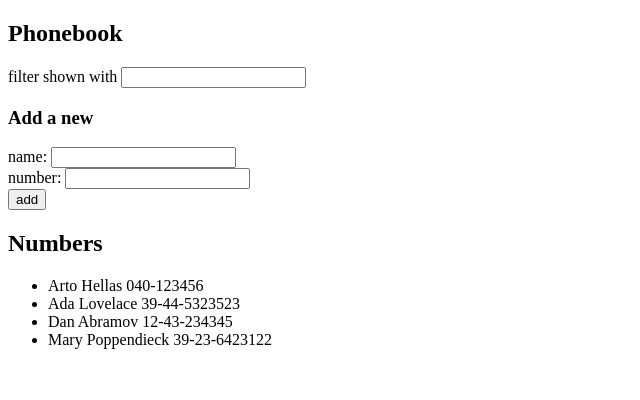
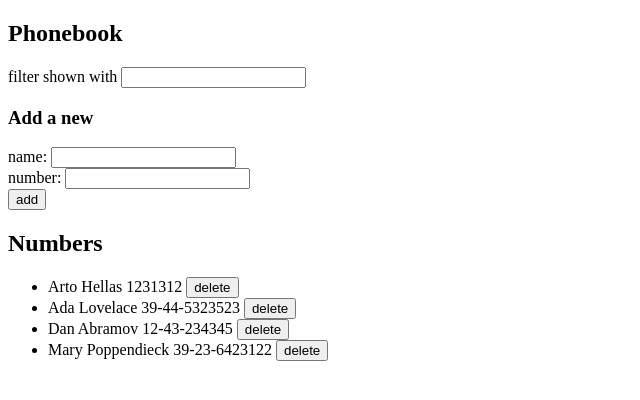
Before and after one commit to mohsintahiri/Full-Stack-Open, a React (Vite) app in the folder part2/phonebook/: page / in a window 1280 px wide. Shown: the top 400 px of the page, without its empty margins (0-640 px from the left). Built offline with nearby package versions, Linux system fonts and the light colour scheme; data requests are answered from the project's data file.

Commit message:
Refactor PersonForm and Persons components to handle person updates and deletions, and update personService methods for better functionality

```diff
--- a/part2/phonebook/db.json
+++ b/part2/phonebook/db.json
@@ -2,7 +2,7 @@
   "persons": [
     {
       "name": "Arto Hellas",
-      "number": "040-123456",
+      "number": "1231312",
       "id": "1"
     },
     {
@@ -20,5 +20,6 @@
       "number": "39-23-6423122",
       "id": "4"
     }
-  ]
+  ],
+  "$schema": "./node_modules/json-server/schema.json"
 }
--- a/part2/phonebook/src/App.jsx
+++ b/part2/phonebook/src/App.jsx
@@ -25,7 +25,7 @@ const App = () => {
       <h3>Add a new</h3>
       <PersonForm persons={persons} setPersons={setPersons}/>
       <h2>Numbers</h2>
-      <Persons personsToShow={personsToShow}/>
+      <Persons personsToShow={personsToShow} persons={persons} setPersons={setPersons}/>
     </div>
   )
 }
--- a/part2/phonebook/src/components/PersonForm.jsx
+++ b/part2/phonebook/src/components/PersonForm.jsx
@@ -4,26 +4,44 @@ import personService from "../services/persons"
 const PersonForm = ({persons, setPersons})=>{
   const [newName, setNewName] = useState('')
   const [newNumber, setNewNumber] = useState('')
-  const handleSubmit = (event =>{
+
+  const handleSubmit = (event) => {
     event.preventDefault()
-    if (newName === "" || newNumber === "") {
-      return window.alert(`Fill in all of the info before adding a new person`)
+
+    if (!newName.trim() || !newNumber.trim()) {
+      return alert('Fill in all of the information before adding a new person!')
     }
-    if (persons.find(person => person.name === newName)) {
-      return window.alert(`${newName} is already added to phonebook`)
+
+    const existingPerson = persons.find(p => p.name === newName)
+
+    if (existingPerson) {
+      const shouldUpdate = confirm(
+        `${newName} is already added to the phonebook, replace the old number with a new one?`
+      )
+      if (!shouldUpdate) return
+
+      personService
+        .updatePerson(existingPerson.id, { ...existingPerson, number: newNumber })
+        .then(returnedPerson => {
+          setPersons(persons.map(p => p.id === returnedPerson.id ? returnedPerson : p))
+          setNewName('')
+          setNewNumber('')
+        })
+        .catch(error => {
+          alert(`${existingPerson.name} was already deleted from the server`)
+          setPersons(persons.filter(p => p.id !== existingPerson.id))
+        })
+      return
     }
-    const personObject = {
-      name: newName,
-      number: newNumber,
-    }
+
     personService
-    .create(personObject)
-    .then((returnedNote)=>{
-      setPersons(persons.concat(returnedNote))
-      setNewName('')
-      setNewNumber('')
-    })
-  })
+      .createPerson({ name: newName, number: newNumber })
+      .then(returnedPerson => {
+        setPersons(persons.concat(returnedPerson))
+        setNewName('')
+        setNewNumber('')
+      })
+  }
 
   const handleNameChange = event => setNewName(event.target.value)
   const handleNumberChange = event => setNewNumber(event.target.value)
--- a/part2/phonebook/src/components/Persons.jsx
+++ b/part2/phonebook/src/components/Persons.jsx
@@ -1,6 +1,15 @@
-const Persons = ({personsToShow})=>{
+import personService from '../services/persons'
+
+const Persons = ({personsToShow, persons, setPersons})=>{
+  const handleDeletePerson = (id) =>
+    personService
+    .deletePerson(id)
+    .then(() =>
+      setPersons(persons.filter(person => person.id !== id
+    )))
+
   return  <ul>
-            {personsToShow.map(i => <li key={i.id}>{i.name} {i.number}</li>)}
+            {personsToShow.map(i => <li key={i.id}>{i.name} {i.number} <button onClick={()=> confirm(`Are you sure you want to delete ${i.name}?`)?handleDeletePerson(i.id):undefined}>delete</button></li>)}
           </ul>
 }
 
--- a/part2/phonebook/src/services/persons.js
+++ b/part2/phonebook/src/services/persons.js
@@ -6,9 +6,16 @@ const getAll = ()=>{
   return  request.then(response => response.data)
 }
 
-const create = (newObject)=>{
+const createPerson = (newObject)=>{
   const request = axios.post(baseUrl, newObject)
   return request.then(response => response.data)
 }
 
-export default {getAll, create}
+const deletePerson = (id) => axios.delete(`${baseUrl}/${id}`)
+
+const updatePerson = (id, newObject) => {
+  const request = axios.put(`${baseUrl}/${id}`, newObject)
+  return request.then(response => response.data)
+}
+
+export default {getAll, createPerson, deletePerson, updatePerson}
```
